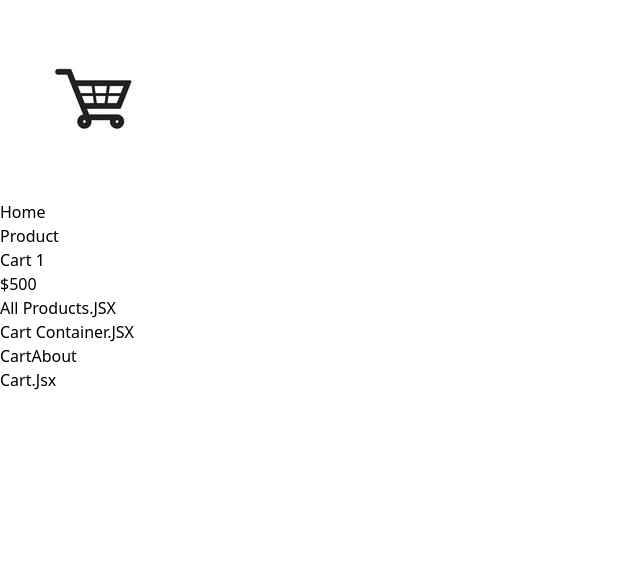
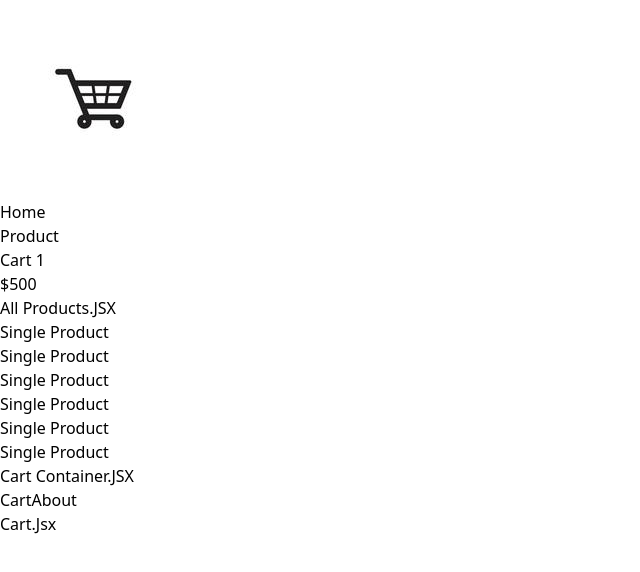
Before and after one commit to Rza-O/simple-cart-react.js, a React (Vite) app: page / in a window 1280 px wide. Shown: the top 572 px of the page, without its empty margins (0-640 px from the left). Built offline with nearby package versions, Linux system fonts and the light colour scheme.

Commit message:
Used map function to get the singular product data in console

```diff
--- a/src/Components/AllProducts/AllProducts.jsx
+++ b/src/Components/AllProducts/AllProducts.jsx
@@ -1,8 +1,22 @@
+import { useEffect, useState } from "react";
+import Product from "../Product/Product";
 
 function AllProducts() {
+    const [products, setProducts] = useState([]);
+
+    useEffect(() => {
+        fetch('./fakeData.json')
+        .then(res=> res.json())
+        .then(data => setProducts(data))
+
+    }, []);
+
     return (
         <div>
             <h1 className='text-4xl font-bold'>All Products.JSX</h1>
+            {
+                products.map((product) => <Product key={product.id} product={product}></Product>)
+            }
         </div>
     );
 }
--- /dev/null
+++ b/src/Components/Product/Product.jsx
@@ -0,0 +1,16 @@
+import PropTypes from 'prop-types';
+
+Product.propTypes = {
+    product: PropTypes.object
+};
+
+function Product({ product }) {
+    console.log(product);
+    return (
+        <div>
+            <h1>Single Product</h1>
+        </div>
+    );
+}
+
+export default Product;
```
